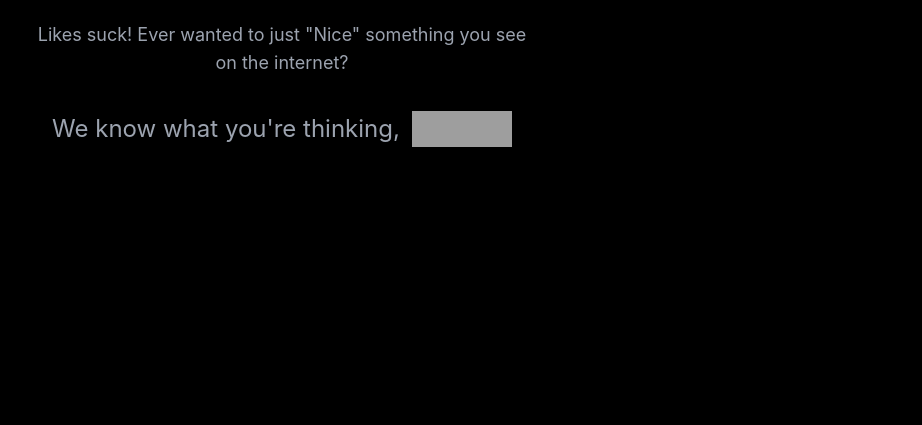
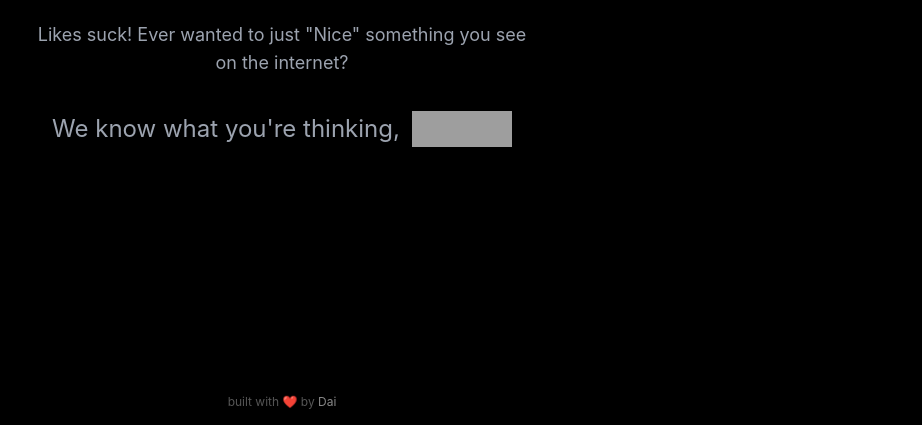
Before and after one commit to GoodEggStudios/nice, a website: page website/index.html in a window 1280 px wide. Shown: the part 375-800 px from the top of the page, without its empty margins (358-1280 px from the left). Drawn offline with Linux system fonts and the light colour scheme; grey boxes are pictures that could not be loaded.

Commit message:
feat: add footer credit (#32)

```diff
--- a/website/index.html
+++ b/website/index.html
@@ -124,6 +124,22 @@
                 right: 16px;
             }
         }
+
+        .footer {
+            position: fixed;
+            bottom: 16px;
+            font-size: 12px;
+            color: #555;
+        }
+
+        .footer a {
+            color: #888;
+            text-decoration: none;
+        }
+
+        .footer a:hover {
+            color: #fbbf24;
+        }
     </style>
 </head>
 <body>
@@ -145,5 +161,9 @@
             </iframe>
         </span>
     </div>
+
+    <div class="footer">
+        built with ❤️ by <a href="https://bsky.app/profile/daio.io" target="_blank" rel="noopener">Dai</a>
+    </div>
 </body>
 </html>
```
